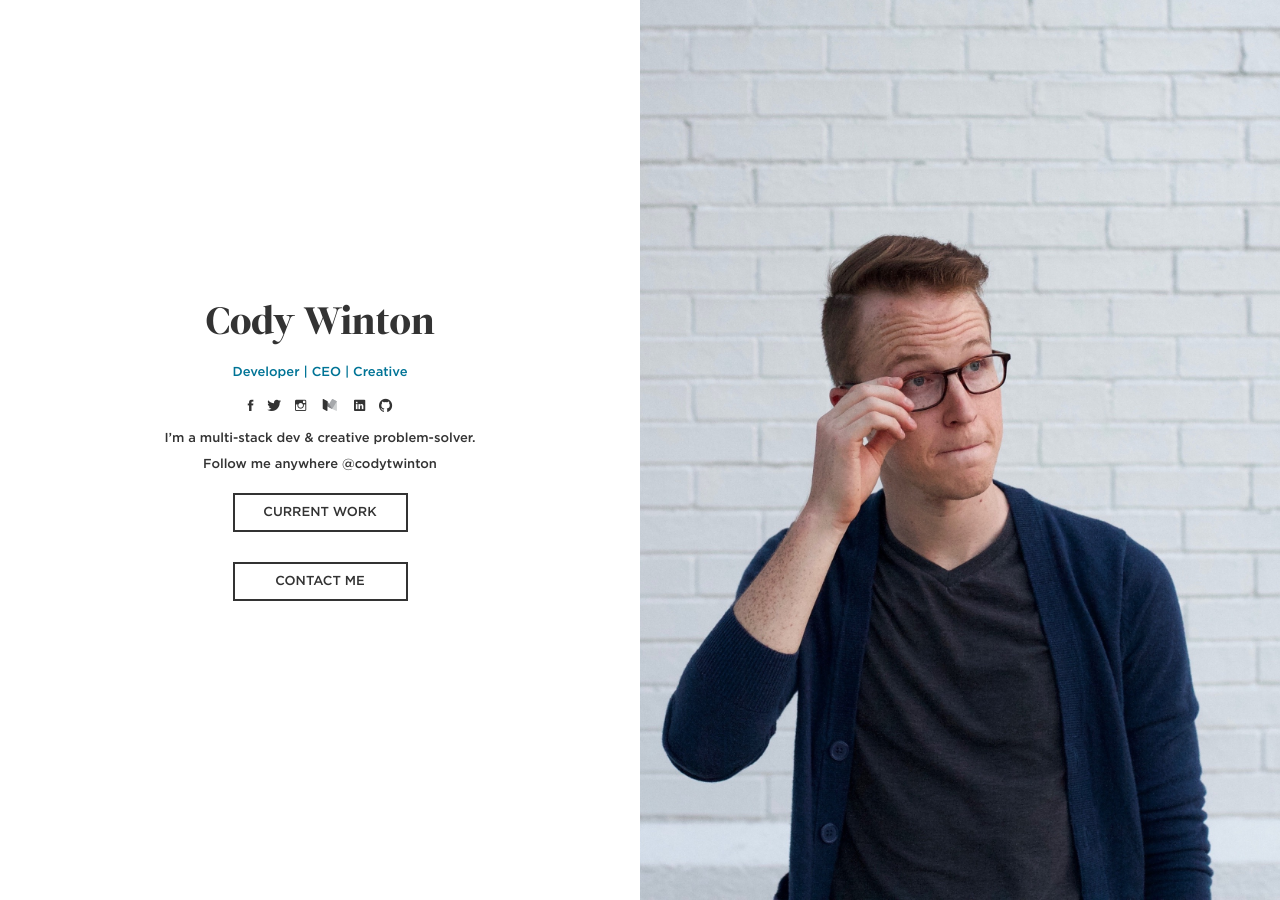
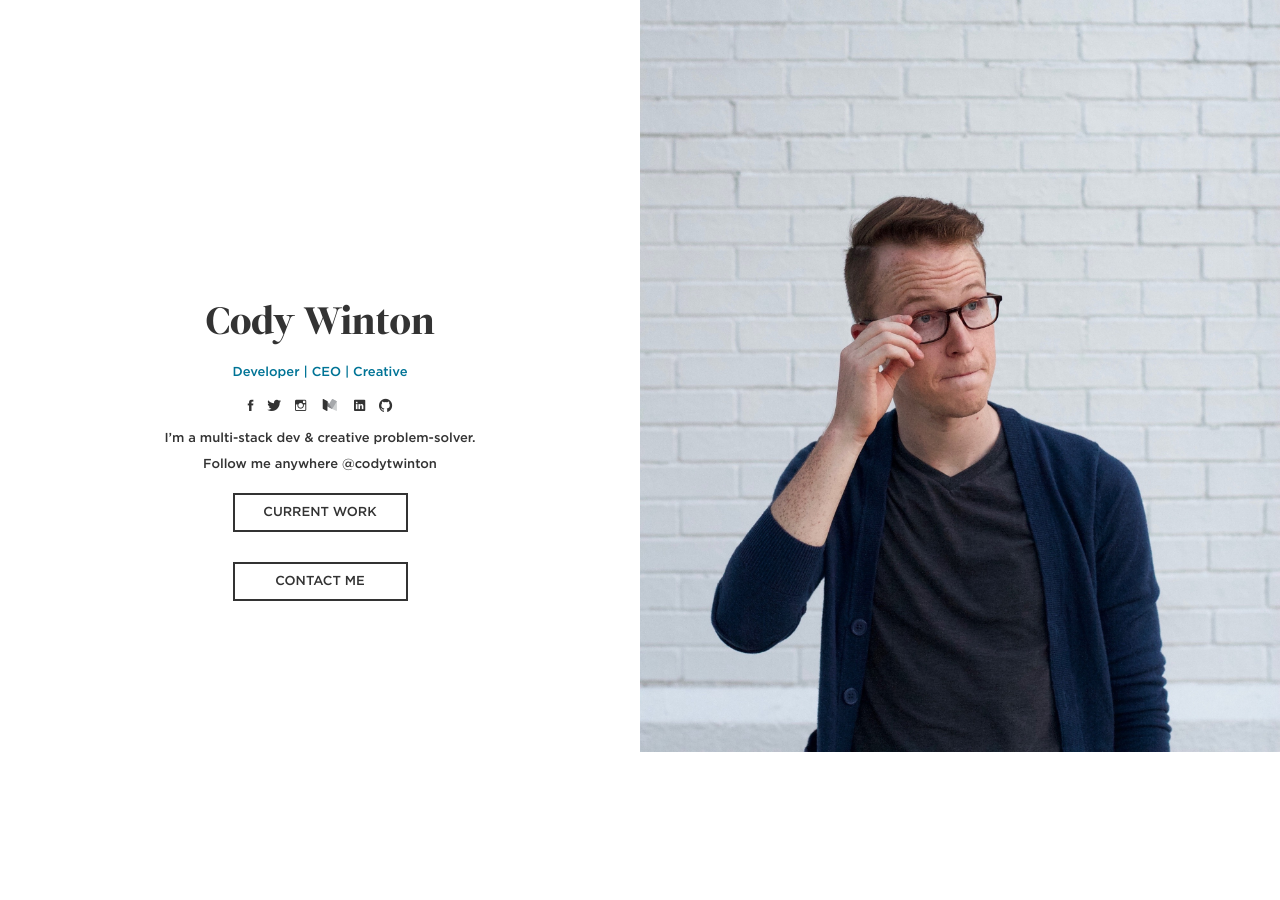
Before and after one commit to codytwinton/codytwinton.github.io, a Jekyll site: the page built from index.markdown, in a window 1280 px wide. Built offline with Jekyll 4.4.1, drawn with Linux system fonts in a browser that asks for light colours.

Commit message:
Updated Hero Image

```diff
--- a/_config.yml
+++ b/_config.yml
@@ -15,6 +15,7 @@
   values:
     layout: page
     subtitle:
+    hero_image: "/uploads/hero.jpg"
 - scope:
     path: ''
     type: posts
--- a/_layouts/page.html
+++ b/_layouts/page.html
@@ -10,6 +10,8 @@
 	</div>
 </div>
 
-<a href="{{ "/" | relative_url }}">
-	<figure class="hero" style="background: url('/uploads/hero.jpg');"></figure>
-</a>
+<figure class="hero">
+	<a href="{{ "/" | relative_url }}">
+		<img class="logo" src="{{ page.hero_image | relative_url }}" alt="{{ site.title | escape }} Logo">
+	</a>
+</figure>
```
